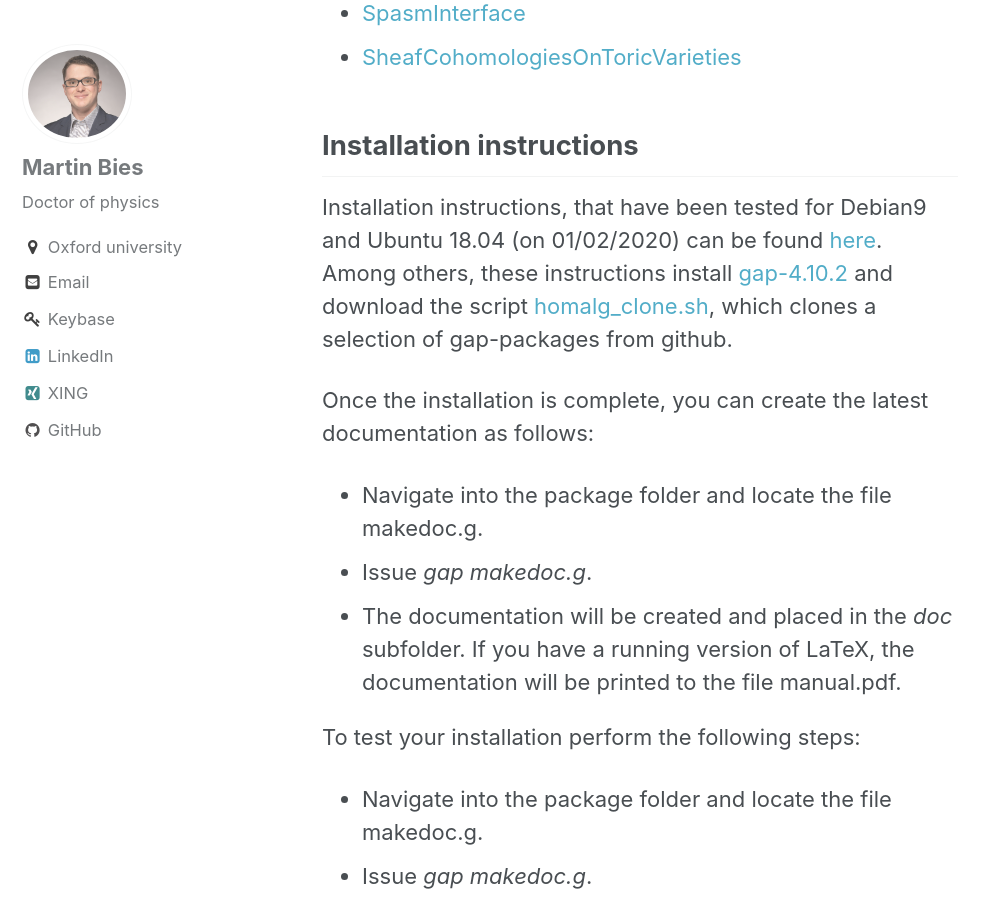
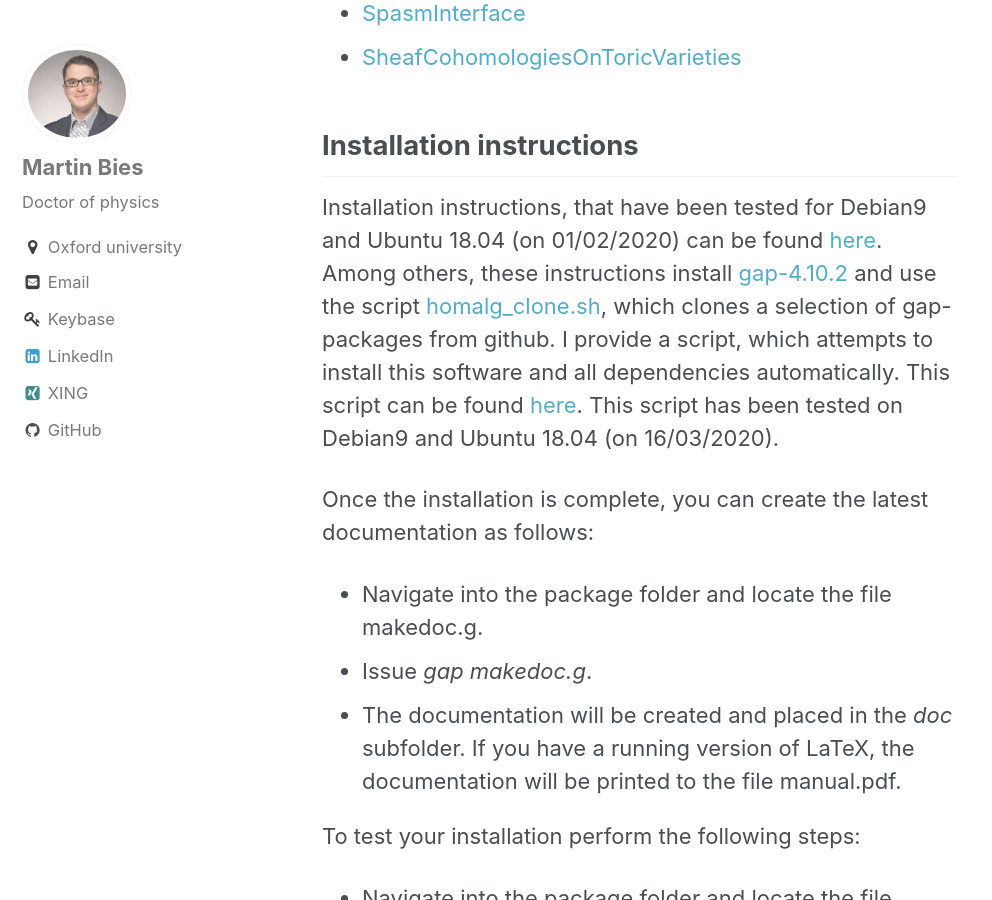
Before and after one commit to MartinBies/MartinBies.github.io, a Jekyll site: the page built from _pages/software.md, in a window 1280 px wide and 900 px high, scrolled down 3676 px. Shown: the whole window, without its empty margins (0-992 px from the left). Built offline with Jekyll 4.4.1, drawn with Linux system fonts in a browser that asks for light colours.

Commit message:
Add installation script to my website

```diff
--- a/_pages/software.md
+++ b/_pages/software.md
@@ -87,7 +87,7 @@ Below, you can find the documentations of my software packages (last update 01/0
 
 ## Installation instructions
 
-Installation instructions, that have been tested for Debian9 and Ubuntu 18.04 (on 01/02/2020) can be found [here](/Instructions.txt). Among others, these instructions install [gap-4.10.2](https://www.gap-system.org/Releases/4.10.2.html) and download the script [homalg_clone.sh](/homalg_clone.sh), which clones a selection of gap-packages from github.
+Installation instructions, that have been tested for Debian9 and Ubuntu 18.04 (on 01/02/2020) can be found [here](/Instructions.txt). Among others, these instructions install [gap-4.10.2](https://www.gap-system.org/Releases/4.10.2.html) and use the script [homalg_clone.sh](/homalg_clone.sh), which clones a selection of gap-packages from github. I provide a script, which attempts to install this software and all dependencies automatically. This script can be found [here](/Install.sh). This script has been tested on Debian9 and Ubuntu 18.04 (on 16/03/2020).
 
 Once the installation is complete, you can create the latest documentation as follows:
 
```
Also changed, not shown: 1 other file.
